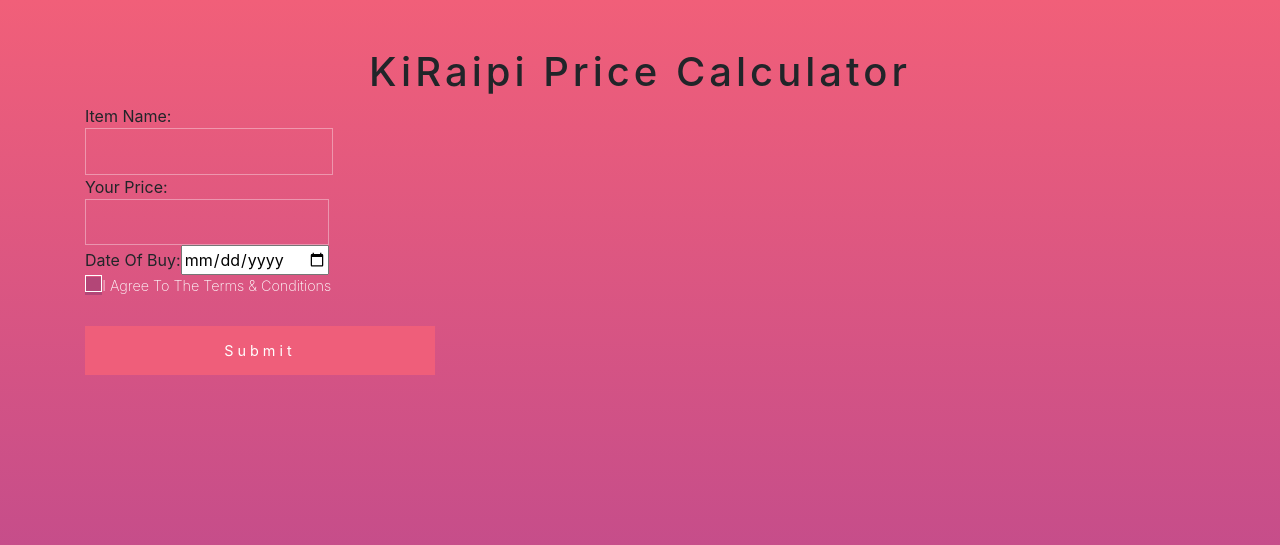
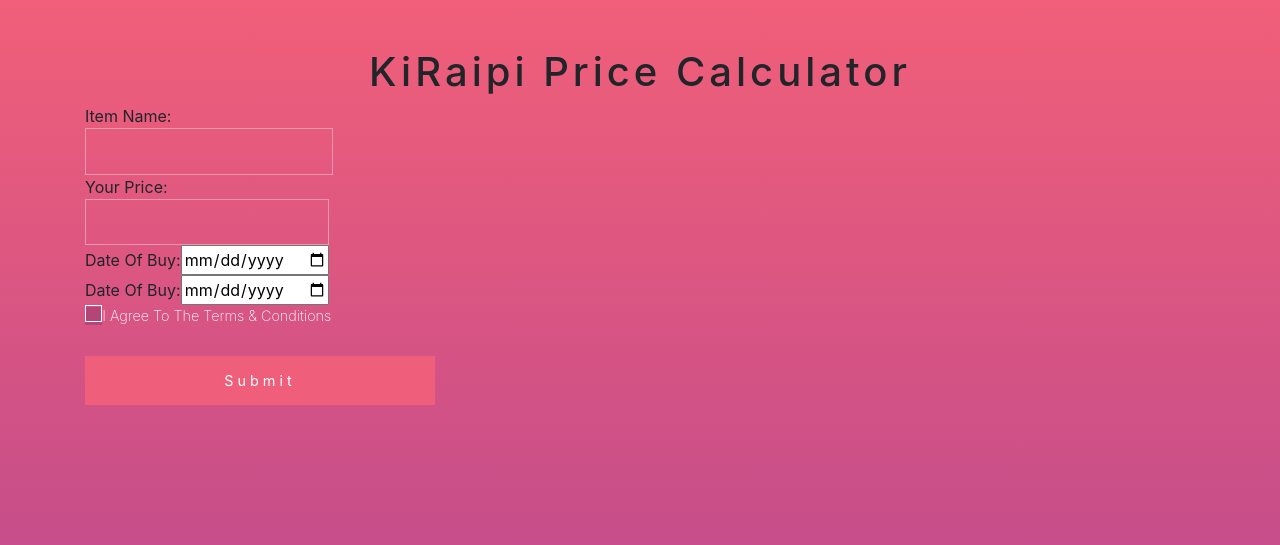
Before and after one commit to nerdyk3/price_calculeter, a Django app: page /price_cal/ in a window 1280 px wide. Shown: the top 545 px of the page. Run offline with Django 3.2, Linux system fonts and the light colour scheme; some libraries are stand-ins or nearby versions.

Commit message:
working expect display

```diff
--- a/mySite/price_calculator/price_cal/forms.py
+++ b/mySite/price_calculator/price_cal/forms.py
@@ -1,5 +1,8 @@
 from django import forms
 from .models import cal
+from django.conf import settings
+from django.utils import timezone
+from datetime import datetime
 
 class DateInput(forms.DateInput):
     input_type = 'date'
@@ -8,7 +11,12 @@ class priceForm(forms.ModelForm):
 
 	class Meta:
 		model= cal
-		fields = ('item_name','price','user_date',)
-		widgets = {
-            'user_date': DateInput(),
-        }
+		fields = ('item_name','price','compare_date','user_date',)
+	user_date = forms.DateField(
+        widget=DateInput(format='%d/%m/%Y'),
+        input_formats=('%d/%m/%Y', )
+        )
+	compare_date = forms.DateField(
+        widget=DateInput(format='%d/%m/%Y'),
+        input_formats=('%d/%m/%Y')
+        )
--- a/mySite/price_calculator/price_cal/models.py
+++ b/mySite/price_calculator/price_cal/models.py
@@ -3,13 +3,15 @@ from __future__ import unicode_literals
 from django.db import models
 from django import forms
 from django.utils import timezone
+import datetime
+from django.conf import settings
 
 
 class cal(models.Model):
 	item_name = models.CharField(max_length=200)
 	price = models.CharField(max_length=200)
-	compare_date= models.DateField(default=timezone.now)
-	user_date= models.DateField()
+	compare_date= models.DateField(null=True)
+	user_date= models.DateField(null=True)
 
 	def __str__(self):
 		return self.price
--- a/mySite/price_calculator/price_cal/templates/price_cal/index.html
+++ b/mySite/price_calculator/price_cal/templates/price_cal/index.html
@@ -5,16 +5,22 @@
 <title>Bubble SignUp Form a Flat Responsive Widget Template :: w3layouts</title>
 <meta name="viewport" content="width=device-width, initial-scale=1">
 <meta http-equiv="Content-Type" content="text/html; charset=utf-8" />
-<meta name="keywords" content="Bubble SignUp Form template Responsive, Login form web template,Flat Pricing tables,Flat Drop downs  Sign up Web Templates, Flat Web Templates, Login sign up Responsive web template, SmartPhone Compatible web template, free web designs for Nokia, Samsung, LG, SonyEricsson, Motorola web design" />
-<script type="application/x-javascript"> addEventListener("load", function() { setTimeout(hideURLbar, 0); }, false); function hideURLbar(){ window.scrollTo(0,1); } </script>
+
 <!-- Custom Theme files -->
 <link href="css/style.css" rel="stylesheet" type="text/css" media="all" />
 <link rel="stylesheet" href="https://stackpath.bootstrapcdn.com/bootstrap/4.1.1/css/bootstrap.min.css" integrity="sha384-WskhaSGFgHYWDcbwN70/dfYBj47jz9qbsMId/iRN3ewGhXQFZCSftd1LZCfmhktB" crossorigin="anonymous">
+<script src="https://code.jquery.com/jquery-1.12.4.js"></script>
+<script src="https://code.jquery.com/ui/1.12.1/jquery-ui.js"></script>
 
 <!-- //Custom Theme files -->
 <!-- web font -->
 <link href="//fonts.googleapis.com/css?family=Roboto+Condensed:300,300i,400,400i,700,700i" rel="stylesheet">
 <!-- //web font -->
+<script>
+  $( function() {
+    $( "#datepicker" ).datepicker();
+  } );
+  </script>
 </head>
 <body>
 	{%block content%}
@@ -24,7 +30,7 @@
 		<div class="container">
 			<div class="row">
 				<div class="col-md-4 col-lg-4">
-					<form class="form-inline" action="#" method="GET">
+					<form class="form-inline" action="result.html" method="GET">
 				        <div class="form-group">
 						    <label for="Item Name">Item Name:</label>
 						     {% csrf_token %}{{ form.item_name }}
@@ -33,11 +39,14 @@
 						    <label for="Your Price">Your Price:</label>
 						    {% csrf_token %}{{ form.price }}
 						</div>
+						 <div class="form-group form-inline">
+						    <label for="Date Of Buy" id="datepicker">Date Of Buy:</label>
+						    {% csrf_token %}{{ form.compare_date }}
+						</div>
 				         <div class="form-group form-inline">
-						    <label for="Date Of Buy">Date Of Buy:</label>
+						    <label for="Date Of Buy" id="datepicker">Date Of Buy:</label>
 						    {% csrf_token %}{{ form.user_date }}
 						</div>
-				    {{user_price}}
 					<div class="wthree-text">
 						<label class="anim">
 							<input type="checkbox" class="checkbox" required="">
--- /dev/null
+++ b/mySite/price_calculator/price_cal/templates/price_cal/result.html
@@ -0,0 +1,3 @@
+{% block content %}
+{{user_price}}
+{% endblock %}
--- a/mySite/price_calculator/price_cal/urls.py
+++ b/mySite/price_calculator/price_cal/urls.py
@@ -1,9 +1,11 @@
 from django.conf.urls import include,url
 from django.urls import path
 from . import views
+
 
 app_name = 'price_cal'
 
 urlpatterns = [
 	path('', views.index, name='index'),
+	path('', views.userPrice, name='userPrice'),
 ]
--- a/mySite/price_calculator/price_cal/views.py
+++ b/mySite/price_calculator/price_cal/views.py
@@ -9,30 +9,46 @@ from .forms import priceForm
 def index(request):
 	if request.method=="GET":
 		form = priceForm(request.GET)
-		if form.is_valid():
-			TotalDay=timezone.now()-cal.objects.user_date
+		if (form.is_valid()):
+			TotalDay=userDate()
 			if TotalDay<30:
 				user_price=cal.objects.price-(cal.objects.price*0.06)
-
+				userPrice(user_price)
 			elif TotalDay>31 or TotalDay<90:
 				user_price=cal.objects.price-(cal.objects.price*0.12)
-
+				userPrice(user_price)
 			elif TotalDay>91 or TotalDay<210:
 				user_price=cal.objects.price-(cal.objects.price*0.25)
-
+				userPrice(user_price)
 			elif TotalDay>211 or TotalDay<365:
 				user_price=cal.objects.price-(cal.objects.price*0.50)
-
+				userPrice(user_price)
 			elif TotalDay>366 or TotalDay<1095:
 				user_price=cal.objects.price-(cal.objects.price*0.62)
-
+				userPrice(user_price)
 			elif TotalDay>1096 or TotalDay<2555:
 				user_price=cal.objects.price-(cal.objects.price*0.75)
-
+				userPrice(user_price)
 			elif TotalDay>2556 or TotalDay<4380:
 				user_price=cal.objects.price-(cal.objects.price*0.95)
-
-		return render(request,'price_cal/index.html',{'form':form})
+				userPrice(user_price)
 	else:
 		form = priceForm()
-		return render(request,'price_cal/index.html',{'form':form})
+	return render(request,'price_cal/index.html',{'form':form})
+
+def userDate(request):
+	isValid = False
+	while not isValid:
+	   	in_date = cal.user_date
+	   	out_date = cal.compare_date
+	   	try:
+	   		d = strptime(in_date, '%d/%m/%Y')
+	   		g = strptime(out_date, '%d/%m/%Y')
+	   		isValid = True
+	   	except :
+	   		print("this is not the right")
+	diff= g-d
+	return(diff)
+
+def userPrice(user_price):
+	return render_to_response('result.html',context_instance=RequestContext(request,{'user_price':user_price}))
--- a/mySite/price_calculator/price_calculator/settings.py
+++ b/mySite/price_calculator/price_calculator/settings.py
@@ -39,6 +39,8 @@ INSTALLED_APPS = [
     'django.contrib.staticfiles',
     'price_cal',
 ]
+
+DATE_INPUT_FORMATS = ['%d/%m/%Y']
 
 MIDDLEWARE = [
     'django.middleware.security.SecurityMiddleware',
```
Also changed, not shown: mySite/price_calculator/db.sqlite3, mySite/price_calculator/price_cal/migrations/0003_auto_20180708_0358.py (added), mySite/price_calculator/price_cal/migrations/0004_auto_20180708_0644.py (added), mySite/price_calculator/price_cal/migrations/0005_auto_20180708_0648.py (added), mySite/price_calculator/price_cal/migrations/0006_auto_20180708_0701.py (added), mySite/price_calculator/price_cal/migrations/0007_auto_20180708_0713.py (added), mySite/price_calculator/price_cal/migrations/0008_auto_20180708_0737.py (added), mySite/price_calculator/price_cal/migrations/0009_auto_20180708_0756.py (added), 4 other files.
